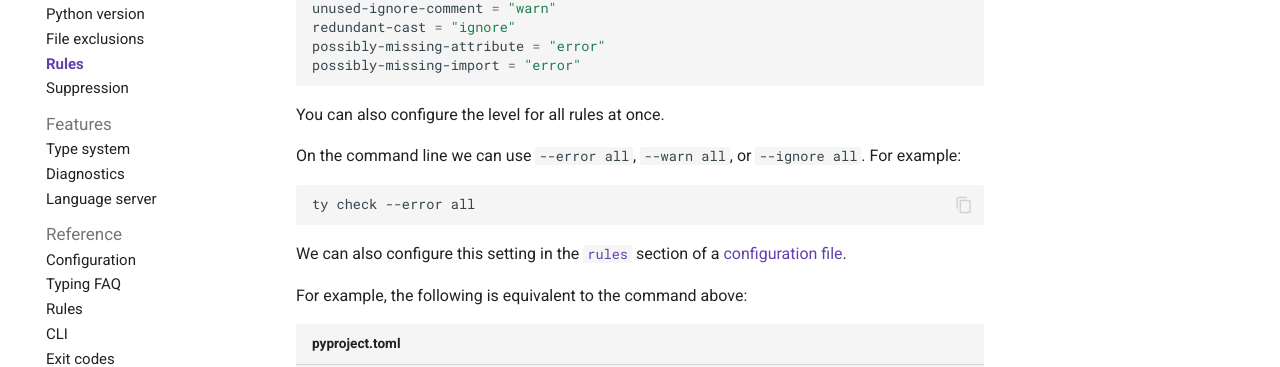
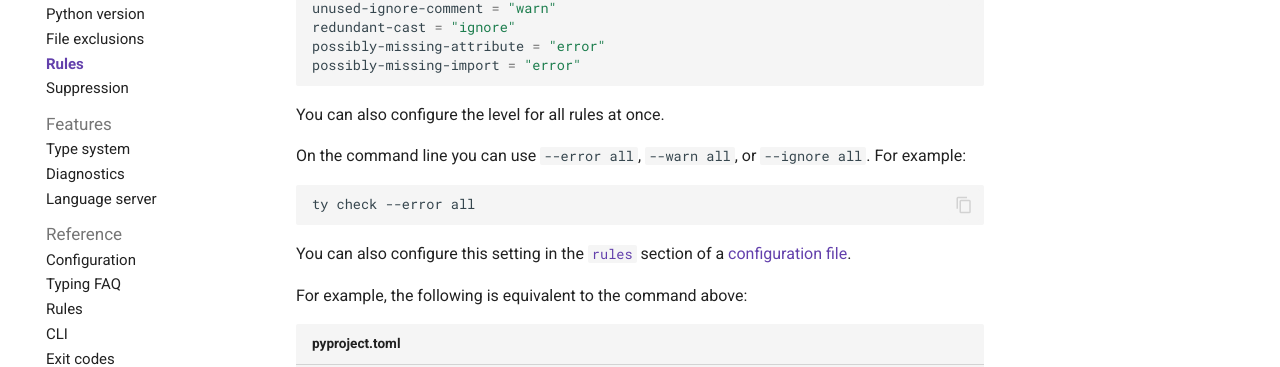
Before and after one commit to astral-sh/ty, an MkDocs documentation site: the page built from docs/rules.md, in a window 1280 px wide and 900 px high, scrolled down 792 px. Shown: the part 296-663 px from the top of the window. Built offline with MkDocs 1.6.1 and Material for MkDocs 9.7.7, drawn with Linux system fonts in a browser that asks for light colours; comment, search, counter and statistics services are not loaded.

Commit message:
use second person

````diff
--- a/docs/rules.md
+++ b/docs/rules.md
@@ -45,14 +45,14 @@ possibly-missing-import = "error"
 
 You can also configure the level for all rules at once.
 
-On the command line we can use `--error all`, `--warn all`, or `--ignore all`. For example:
+On the command line you can use `--error all`, `--warn all`, or `--ignore all`. For example:
 
 ```shell
 
 ty check --error all
 ```
 
-We can also configure this setting in the [`rules`](./reference/configuration.md#rules) section of a
+You can also configure this setting in the [`rules`](./reference/configuration.md#rules) section of a
 [configuration file](./configuration.md).
 
 For example, the following is equivalent to the command above:
````
